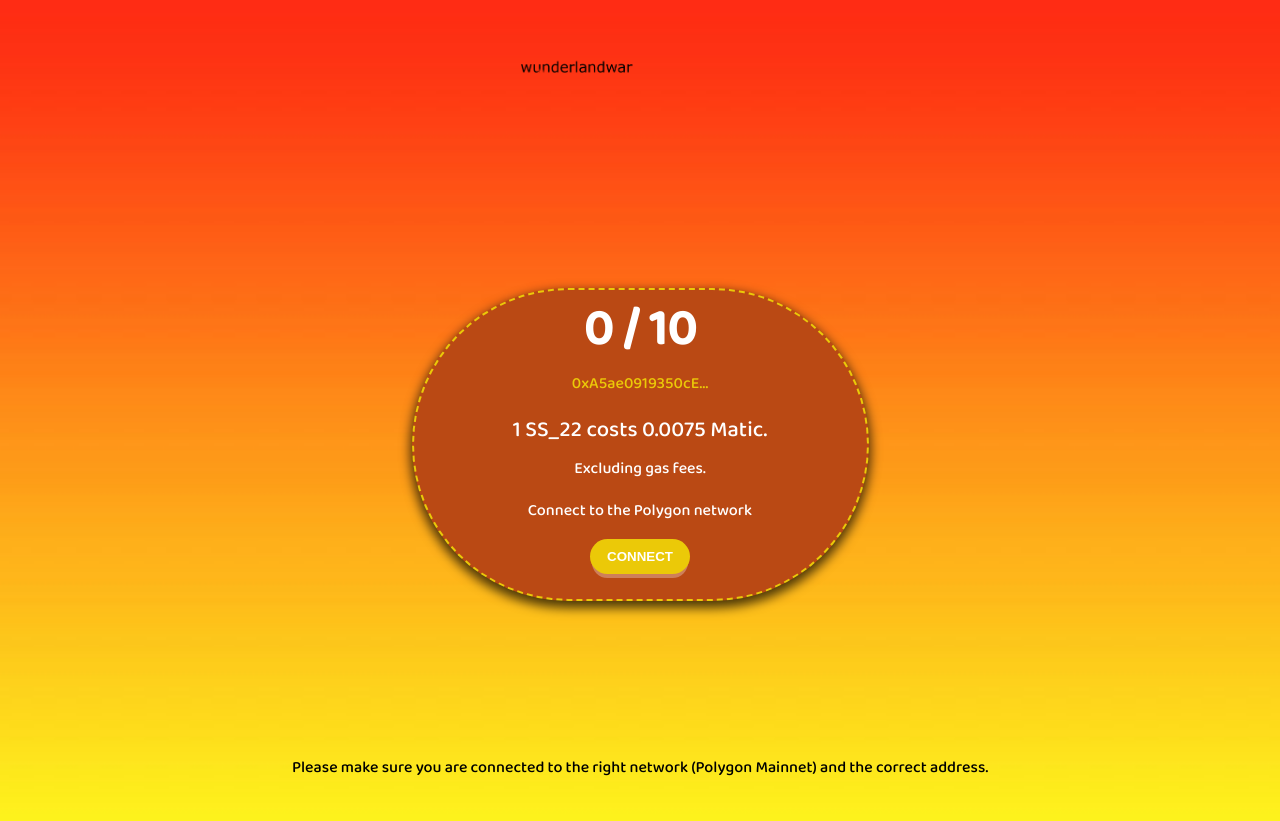
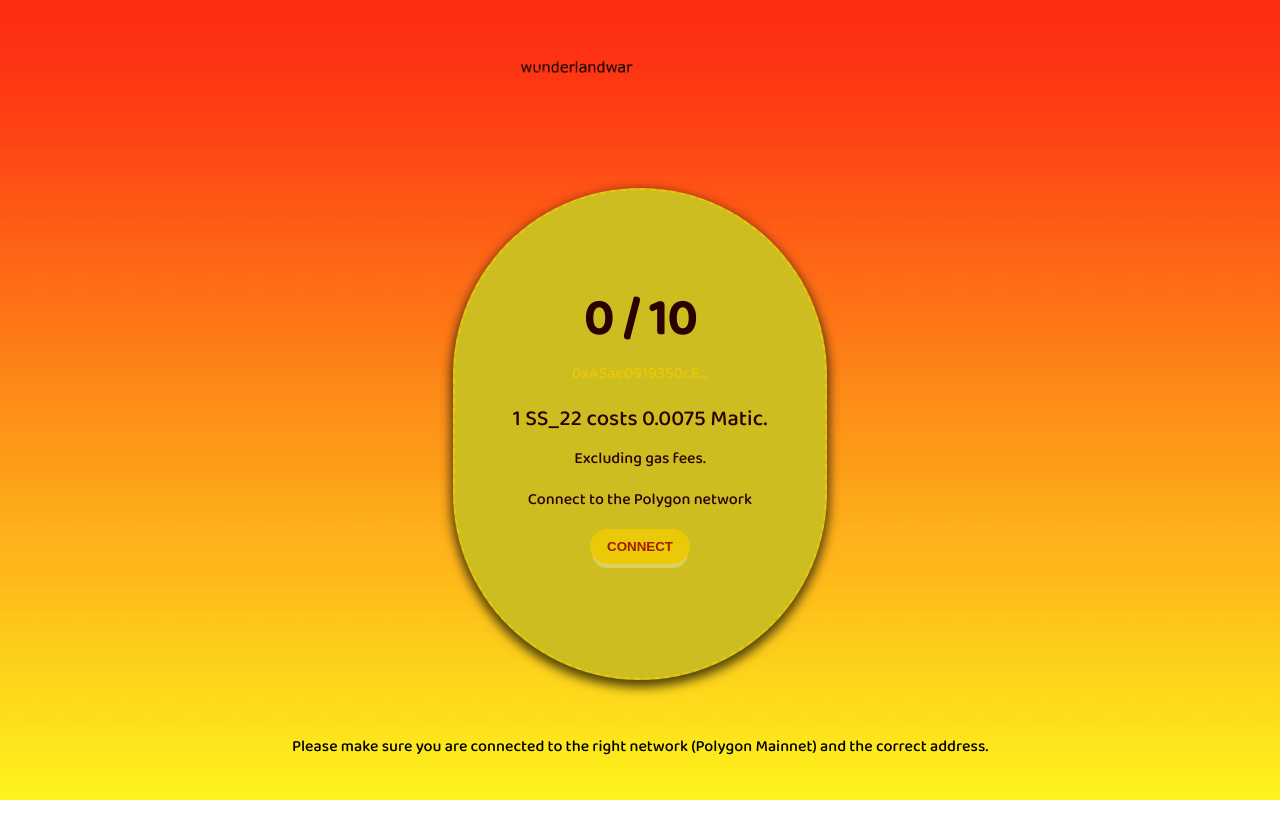
Before and after one commit to TheNewGuy2/Minting-Dapp, a React (Create React App) app: page / in a window 1280 px wide. After the commit the page ends 800 px from the top, so only its background shows below. Built offline with nearby package versions, Linux system fonts and the light colour scheme.

Commit message:
update theme sunset

```diff
--- a/public/config/theme.css
+++ b/public/config/theme.css
@@ -2,7 +2,7 @@
   --primary: #ebc908;
   --primary-text: #000000;
   --secondary: #ebc908;
-  --secondary-text: #ffffff;
-  --accent: #ba4914;
-  --accent-text: #ffffff;
+  --secondary-text: #9b1f00;
+  --accent: #cebd20;
+  --accent-text: #2c0101;
 }
--- a/src/App.js
+++ b/src/App.js
@@ -203,12 +203,12 @@ function App() {
       >
         <StyledLogo alt={"logo"} src={"/config/images/logo.png"} />
         <s.SpacerSmall />
-        <ResponsiveWrapper flex={1} style={{ padding: 130 }} test>
+        <ResponsiveWrapper flex={1} style={{ padding: 30 }} test>
           <s.Container flex={1} jc={"center"} ai={"center"}>
           </s.Container>
           <s.SpacerLarge />
           <s.Container
-            flex={2}
+            flex={1}
             jc={"center"}
             ai={"center"}
             style={{
```
